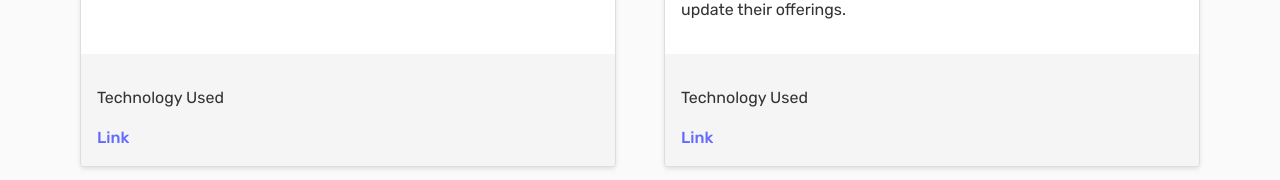
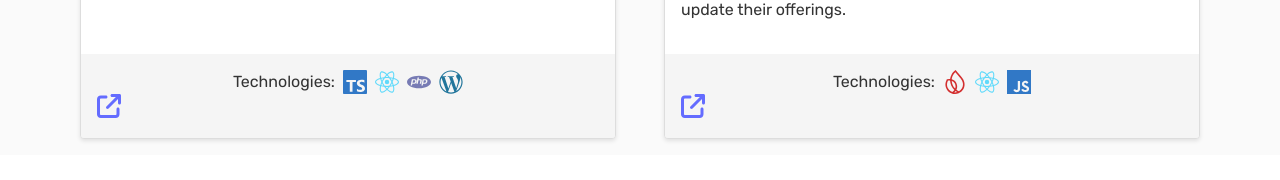
Before and after one commit to Christopher-Stolfa/portfolio, a Vue app in the folder frontend/: page /work in a window 1280 px wide. Shown: the part 664-844 px from the top of the page. After the commit the page ends 819 px from the top, so only its background shows below. Built offline with nearby package versions, Linux system fonts and the light colour scheme.

Commit message:
Implement icons for links and technologies used.

```diff
--- a/frontend/package.json
+++ b/frontend/package.json
@@ -16,6 +16,7 @@
     "path": "^0.12.7",
     "sass": "^1.77.4",
     "sass-loader": "^14.2.1",
+    "simple-icons": "^13.20.0",
     "url": "^0.11.3",
     "vue": "^3.4.21",
     "vue-router": "^4.0.13"
--- a/frontend/src/main.ts
+++ b/frontend/src/main.ts
@@ -5,9 +5,11 @@ import router from './router';
 import './styles/global.scss';
 import { library } from '@fortawesome/fontawesome-svg-core';
 import { FontAwesomeIcon } from '@fortawesome/vue-fontawesome';
-import { faGithub, faLinkedin } from '@fortawesome/free-brands-svg-icons';
+import { faGithub, faLinkedin, faWordpressSimple } from '@fortawesome/free-brands-svg-icons';
+import { faArrowUpRightFromSquare } from '@fortawesome/free-solid-svg-icons';
 
-library.add(faGithub, faLinkedin);
+library.add(faGithub, faLinkedin, faArrowUpRightFromSquare, faWordpressSimple);
 const app = createApp(App, FontAwesomeIcon);
+app.component('font-awesome-icon', FontAwesomeIcon);
 app.use(router);
 app.mount('#app');
--- a/frontend/src/pages/home/index.vue
+++ b/frontend/src/pages/home/index.vue
@@ -18,13 +18,12 @@
         <ul class="social-list">
           <li>
             <a class="github" :href="github.href" target="_blank" rel="noopener noreferrer">
-              <FontAwesomeIcon :icon="github.icon" />
+              <font-awesome-icon :icon="github.icon" />
             </a>
-            <font-awesome-icon :icon="['fab', 'github']" />
           </li>
           <li>
             <a class="linkedIn" :href="linkedIn.href" target="_blank" rel="noopener noreferrer">
-              <FontAwesomeIcon :icon="linkedIn.icon" />
+              <font-awesome-icon :icon="linkedIn.icon" />
             </a>
           </li>
         </ul>
@@ -36,8 +35,6 @@
 <script lang="ts">
 import { defineComponent, onMounted } from 'vue';
 import { applyTypingEffect } from '@/utilities/text/applyTypingEffect';
-import { FontAwesomeIcon } from '@fortawesome/vue-fontawesome';
-import { faLinkedin, faGithub } from '@fortawesome/free-brands-svg-icons';
 
 export default defineComponent({
   name: 'Home',
@@ -51,11 +48,11 @@ export default defineComponent({
     return {
       linkedIn: {
         href: 'https://www.linkedin.com/in/christopher-stolfa-49a4a0178',
-        icon: faLinkedin,
+        icon: ['fab', 'linkedin'],
       },
       github: {
         href: 'https://github.com/Christopher-Stolfa',
-        icon: faGithub,
+        icon: ['fab', 'github'],
       },
     };
   },
@@ -112,9 +109,11 @@ export default defineComponent({
     color: inherit;
   }
   .github {
+    font-size: 2.25rem;
     color: #333;
   }
   .linkedIn {
+    font-size: 2.25rem;
     color: #0073b1;
   }
   font-awesome-icon {
--- a/frontend/src/pages/work/index.vue
+++ b/frontend/src/pages/work/index.vue
@@ -17,8 +17,49 @@
           </p>
         </div>
         <div class="card-footer">
-          <p>Technology Used</p>
-          <a href="https://ssa.ccny.cuny.edu/" target="_blank" rel="noopener noreferrer">Link</a>
+          <div class="icon-list">
+            <span>Technologies: </span>
+            <svg
+              height="1.5rem"
+              width="1.5rem"
+              color="#3178C6"
+              viewBox="0 0 24 24"
+              fill="currentColor"
+              xmlns="http://www.w3.org/2000/svg"
+              aria-label="TypeScript Logo">
+              <path :d="typescriptIconPath" />
+            </svg>
+            <svg
+              height="1.5rem"
+              width="1.5rem"
+              color="#61DAFB"
+              viewBox="0 0 24 24"
+              fill="currentColor"
+              xmlns="http://www.w3.org/2000/svg"
+              aria-label="React.js Logo">
+              <path :d="reactIconPath" />
+            </svg>
+            <svg
+              height="1.5rem"
+              width="1.5rem"
+              color="#777BB4"
+              viewBox="0 0 24 24"
+              fill="currentColor"
+              xmlns="http://www.w3.org/2000/svg"
+              aria-label="Php logo">
+              <path :d="phpIconPath" />
+            </svg>
+            <font-awesome-icon class="wordpress-icon" :icon="['fab', 'fa-wordpress-simple']" />
+          </div>
+          <a
+            class="website-link"
+            href="https://ssa.ccny.cuny.edu/"
+            target="_blank"
+            rel="noopener noreferrer">
+            <font-awesome-icon
+              class="fontawesome-icon"
+              :icon="['fas', 'arrow-up-right-from-square']" />
+          </a>
         </div>
       </div>
       <div class="card">
@@ -35,9 +76,47 @@
           </p>
         </div>
         <div class="card-footer">
-          <p>Technology Used</p>
-          <a href="https://bertdrobbincompany.com/" target="_blank" rel="noopener noreferrer">
-            Link
+          <div class="icon-list">
+            <span>Technologies: </span>
+            <svg
+              height="1.5rem"
+              width="1.5rem"
+              color="#D32F2F"
+              viewBox="0 0 24 24"
+              fill="currentColor"
+              xmlns="http://www.w3.org/2000/svg"
+              aria-label="Firebase Logo">
+              <path :d="firebaseIconPath" />
+            </svg>
+            <svg
+              height="1.5rem"
+              width="1.5rem"
+              color="#61DAFB"
+              viewBox="0 0 24 24"
+              fill="currentColor"
+              xmlns="http://www.w3.org/2000/svg"
+              aria-label="React.js Logo">
+              <path :d="reactIconPath" />
+            </svg>
+            <svg
+              height="1.5rem"
+              width="1.5rem"
+              color="#3178C6"
+              viewBox="0 0 24 24"
+              fill="currentColor"
+              xmlns="http://www.w3.org/2000/svg"
+              aria-label="JavaScript Logo">
+              <path :d="javascriptIconPath" />
+            </svg>
+          </div>
+          <a
+            class="website-link"
+            href="https://bertdrobbincompany.com/"
+            target="_blank"
+            rel="noopener noreferrer">
+            <font-awesome-icon
+              class="fontawesome-icon"
+              :icon="['fas', 'arrow-up-right-from-square']" />
           </a>
         </div>
       </div>
@@ -47,9 +126,27 @@
 
 <script lang="ts">
 import { defineComponent } from 'vue';
+import { siFirebase, siTypescript, siJavascript, siReact, siPhp } from 'simple-icons/icons';
 
 export default defineComponent({
   name: 'Work',
+  computed: {
+    firebaseIconPath(): string {
+      return siFirebase.path;
+    },
+    typescriptIconPath(): string {
+      return siTypescript.path;
+    },
+    javascriptIconPath(): string {
+      return siJavascript.path;
+    },
+    reactIconPath(): string {
+      return siReact.path;
+    },
+    phpIconPath(): string {
+      return siPhp.path;
+    },
+  },
 });
 </script>
 
@@ -88,8 +185,6 @@ export default defineComponent({
     border-bottom-left-radius: 0;
     border-bottom-right-radius: 0;
   }
-  @media (max-width: 1024px) {
-  }
 }
 .card-body {
   flex: 1;
@@ -104,4 +199,21 @@ export default defineComponent({
   padding: 1rem;
   background-color: #f5f5f5;
 }
+.website-link {
+  width: fit-content;
+}
+.wordpress-icon {
+  color: #21759b;
+}
+.wordpress-icon,
+.fontawesome-icon {
+  font-size: 1.5rem;
+}
+.icon-list {
+  display: flex;
+  flex-direction: row;
+  align-items: center;
+  justify-content: center;
+  gap: 0.5rem;
+}
 </style>
```
Also changed, not shown: 1 other file (tests, documents, lock files or other folders).
